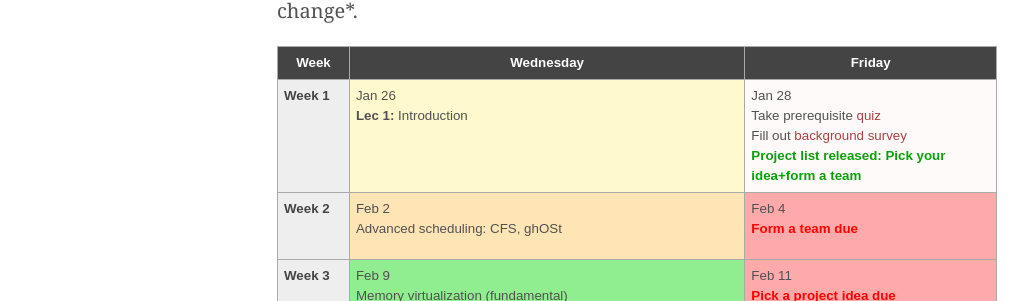
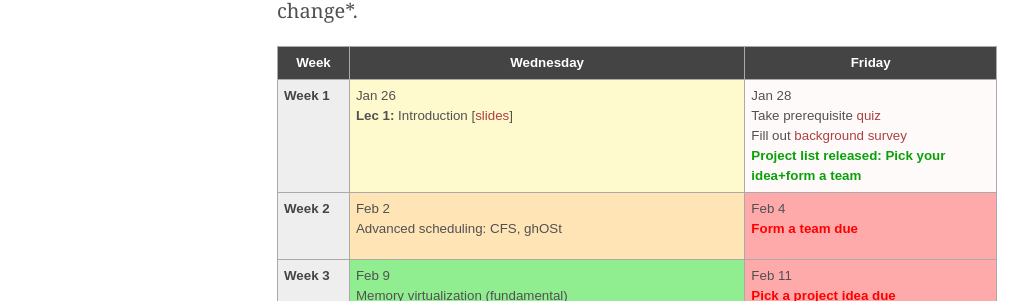
Before and after one commit to tddg/cs571-spring22, a Jekyll site: the page built from schedule.md, in a window 1280 px wide. Shown: the part 226-527 px from the top of the page, without its empty margins (3-1031 px from the left). Built offline with Jekyll 4.4.1, drawn with Linux system fonts in a browser that asks for light colours.

Commit message:
added lec 1

```diff
--- a/_data/news.yml
+++ b/_data/news.yml
@@ -1,3 +1,6 @@
+
+- date: <strong>01/26/2021</strong>
+  headline: "Lec 1 is posted."
 
 - date: <strong>01/15/2022</strong>
   headline: "Prerequisite <a target='_blank' href='https://docs.google.com/document/d/1NRL5eLQ-KqhZ6f1PSk-vAbaE9y7FKVnD-aXTCUfBlH8/edit?usp=sharing'>quiz</a> and <a target='_blank' href='https://forms.gle/mDEHgcg5iwL1Ty1v8'>background survey</a> posted. Fill them out before Lec 1."
--- a/schedule.md
+++ b/schedule.md
@@ -112,7 +112,7 @@
 <tr> <!-- week of Jan 26 -->
   <td id="2021-1-26" class="date"><b>Week 1</b></td>
   <td class="presentation">Jan 26<br/>
-	<b>Lec 1:</b> Introduction
+	<b>Lec 1:</b> Introduction [<a href="./public/lecs/lec1-intro.pdf">slides</a>]
   </td>
   <td class="nodue">Jan 28<br/>
 	Take prerequisite <a target="_blank" href="https://docs.google.com/document/d/1NRL5eLQ-KqhZ6f1PSk-vAbaE9y7FKVnD-aXTCUfBlH8/edit?usp=sharing">quiz</a> <br/>
```
Also changed, not shown: 1 other file.
